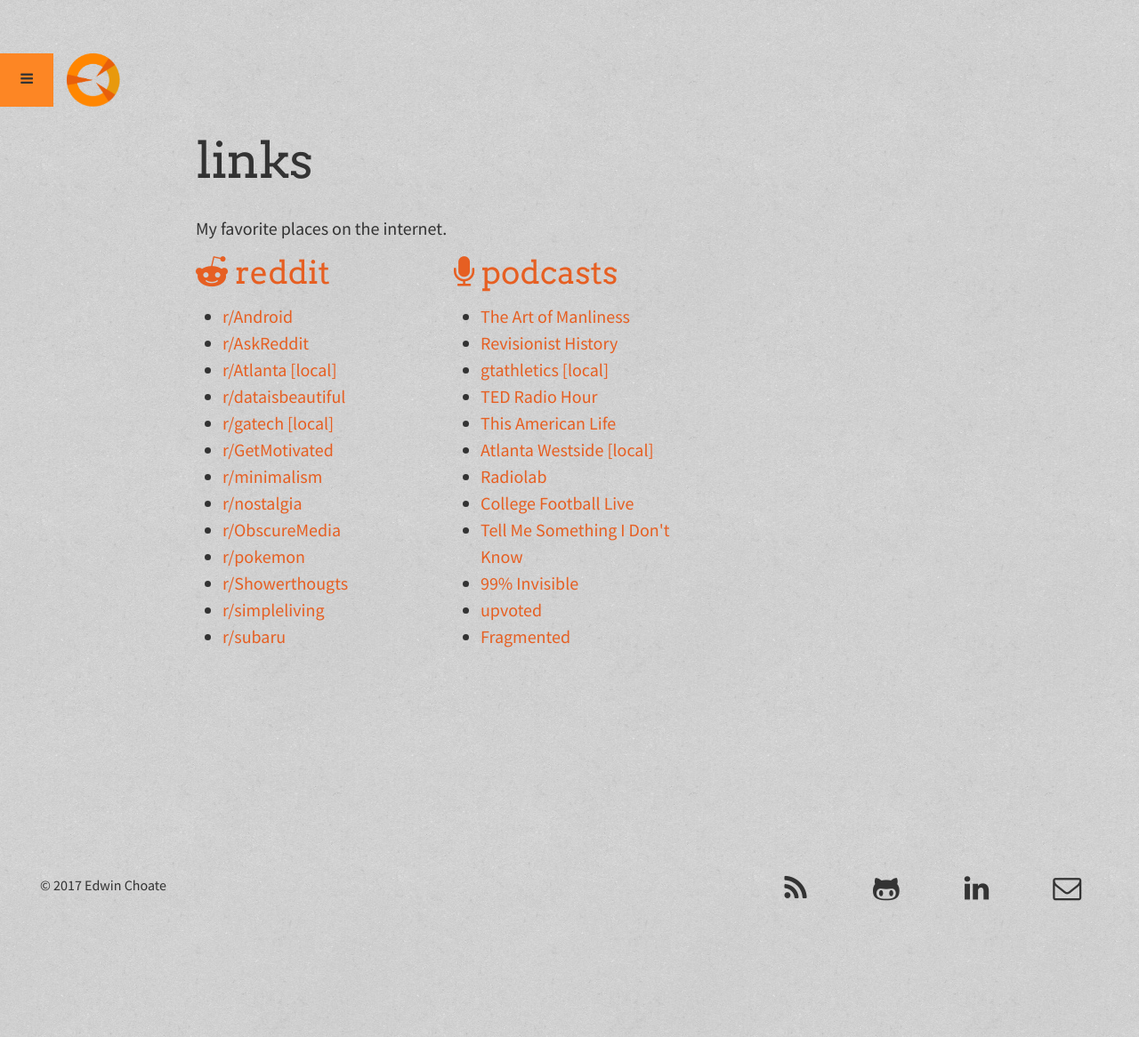
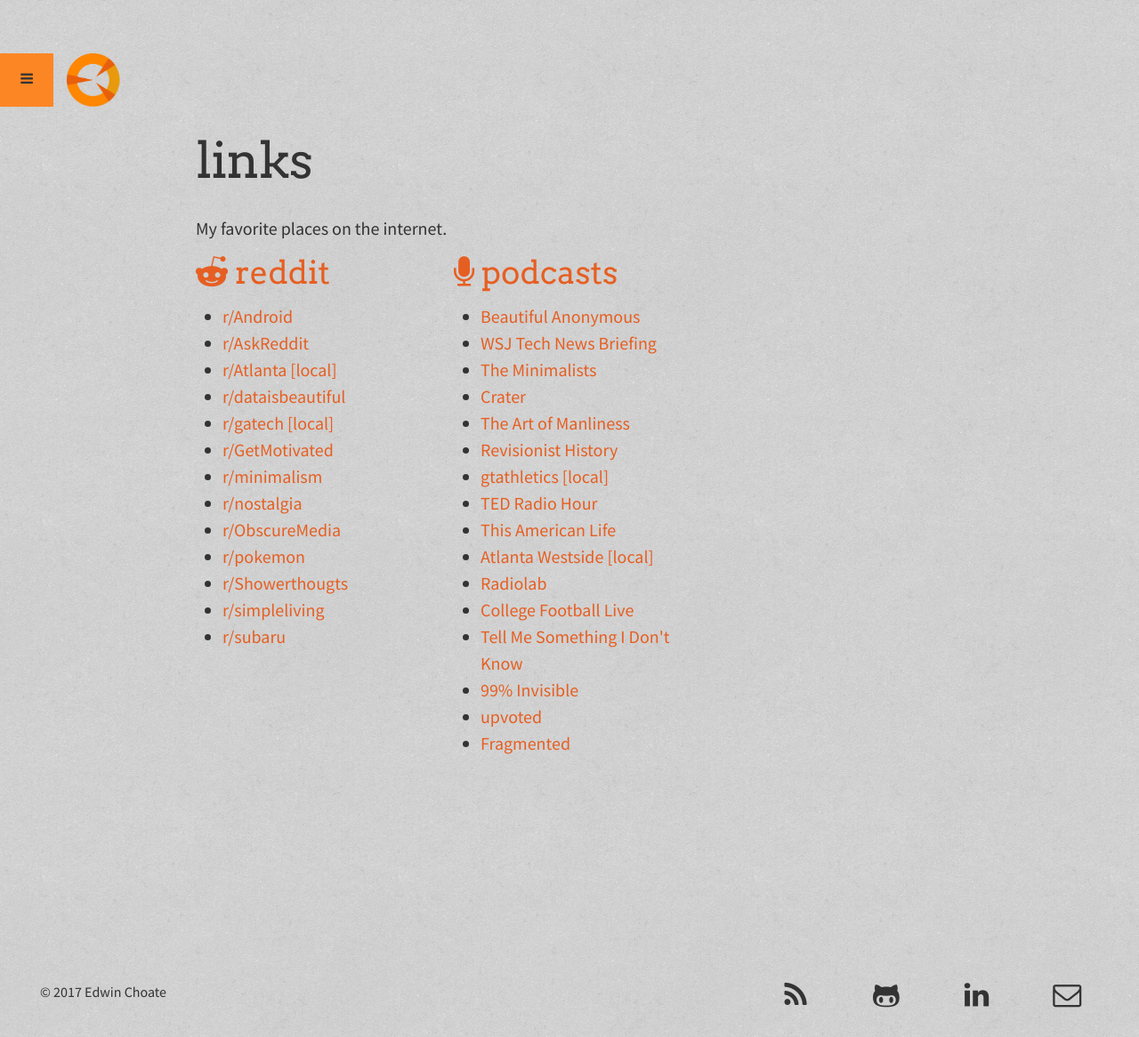
Before and after one commit to edwinchoate/edwinchoate.github.io, a Jekyll site: the page built from links.md, in a window 1280 px wide. Shown: the whole page at 89% size. Built offline with Jekyll 4.4.1, drawn with Linux system fonts in a browser that asks for light colours.

Commit message:
Update links.md

```diff
--- a/links.md
+++ b/links.md
@@ -26,6 +26,10 @@
 
 <span class="col-xs-12 col-sm-4"><h1><a href="https://play.pocketcasts.com/"><i class="fa fa-microphone"></i> podcasts</a></h1>
   <ul>
+    <li><a href="http://www.earwolf.com/show/beautiful-anonymous/">Beautiful Anonymous</a></li>
+    <li><a href="http://www.wsj.com/podcasts/browse/wsj-tech-news-briefing">WSJ Tech News Briefing</a></li>
+    <li><a href="http://www.theminimalists.com/podcast/">The Minimalists</a></li>
+    <li><a href="http://podcast.crater.io/">Crater</a></li>
     <li><a href="http://www.artofmanliness.com/category/podcast/">The Art of Manliness</a></li>
     <li><a href="http://revisionisthistory.com/episodes">Revisionist History</a></li>
     <li><a href="http://gtathletics.libsyn.com/">gtathletics [local]</a></li>
```
